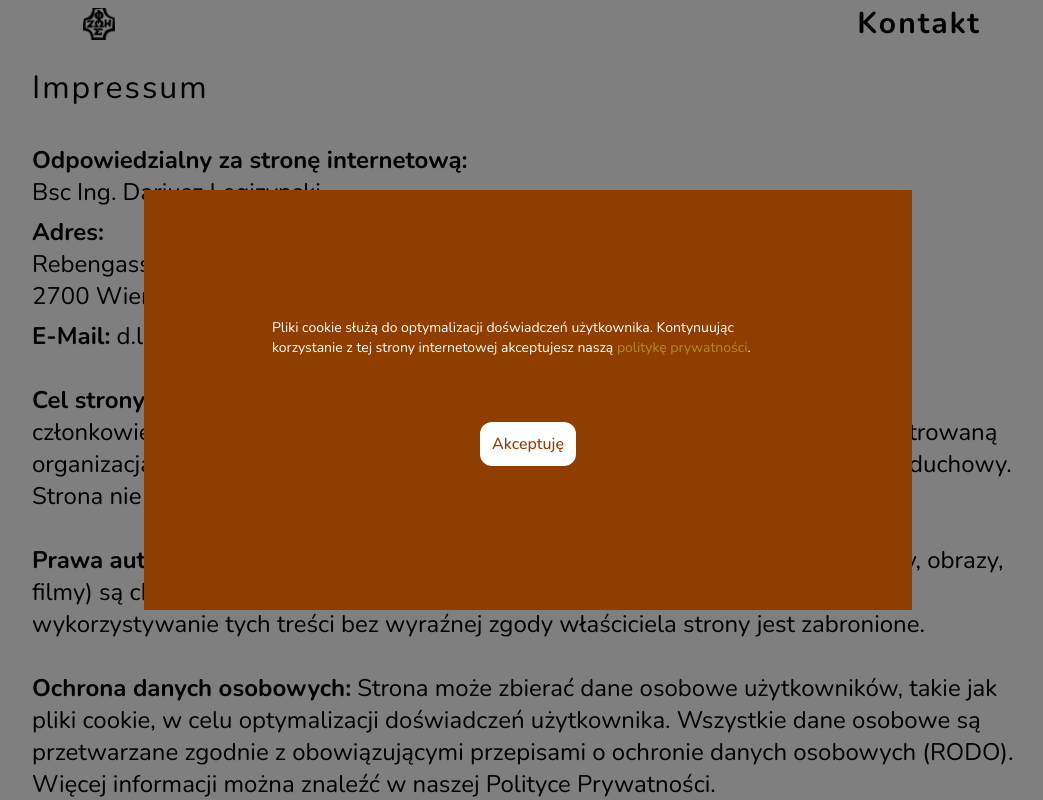
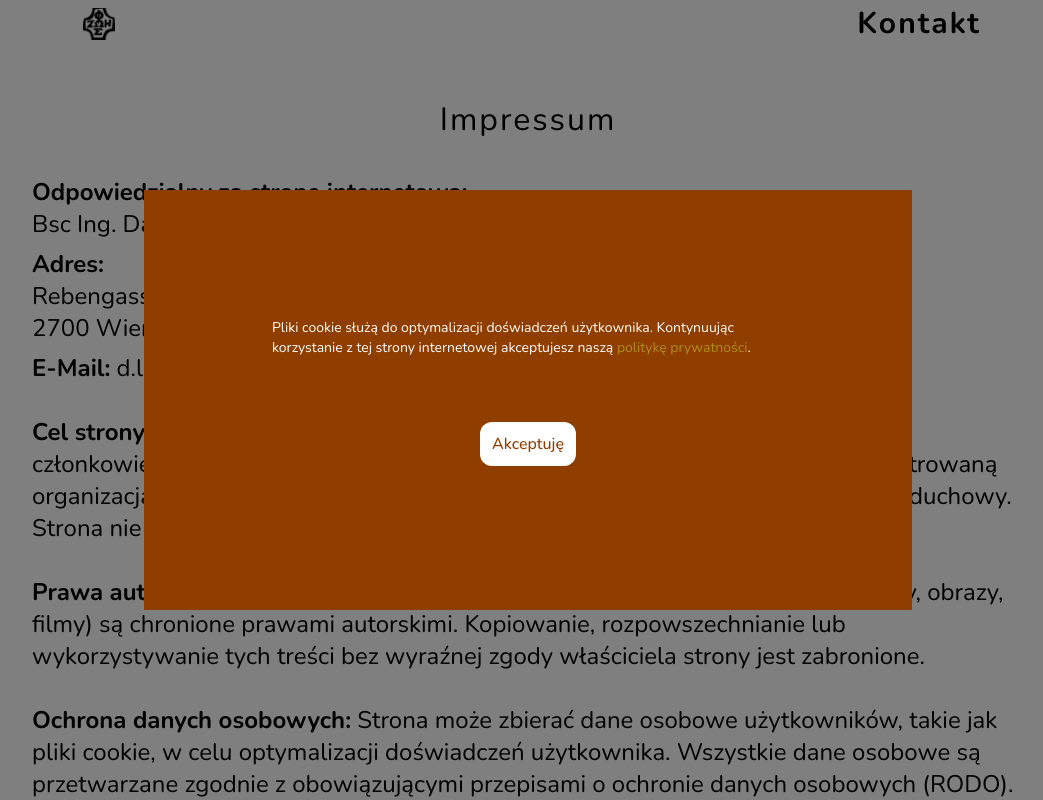
Before and after one commit to DariuszLegizynski/domowy-kosciol-next, a Next.js app: page /impressum in a window 1280 px wide. Shown: the top 800 px of the page, without its empty margins (112-1155 px from the left). Built offline with nearby package versions, Linux system fonts and the light colour scheme; what react-google-recaptcha-v3 would draw is missing.

Commit message:
center title in impressum

```diff
--- a/src/pages/impressum.tsx
+++ b/src/pages/impressum.tsx
@@ -4,8 +4,8 @@ import Layout from "@/components/Layout"
 const impressum = () => {
 	return (
 		<Layout>
-			<article className="max-w-[1024px] pt-16 px-4 mx-auto">
-				<h1>Impressum</h1>
+			<article className="max-w-[1024px] pt-24 px-4 mx-auto">
+				<h1 className="text-center">Impressum</h1>
 				<div className="py-8">
 					<div>
 						<p>
```
